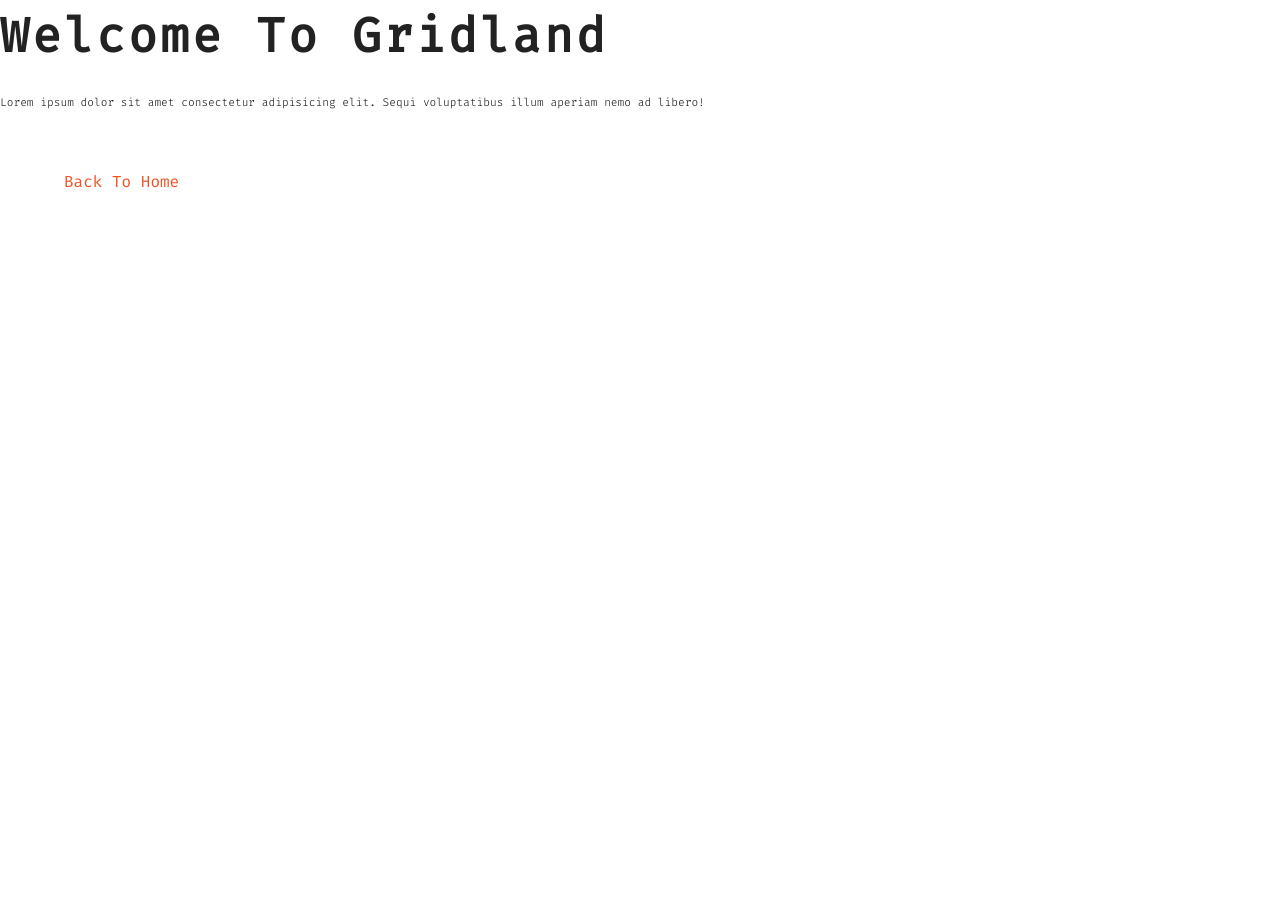
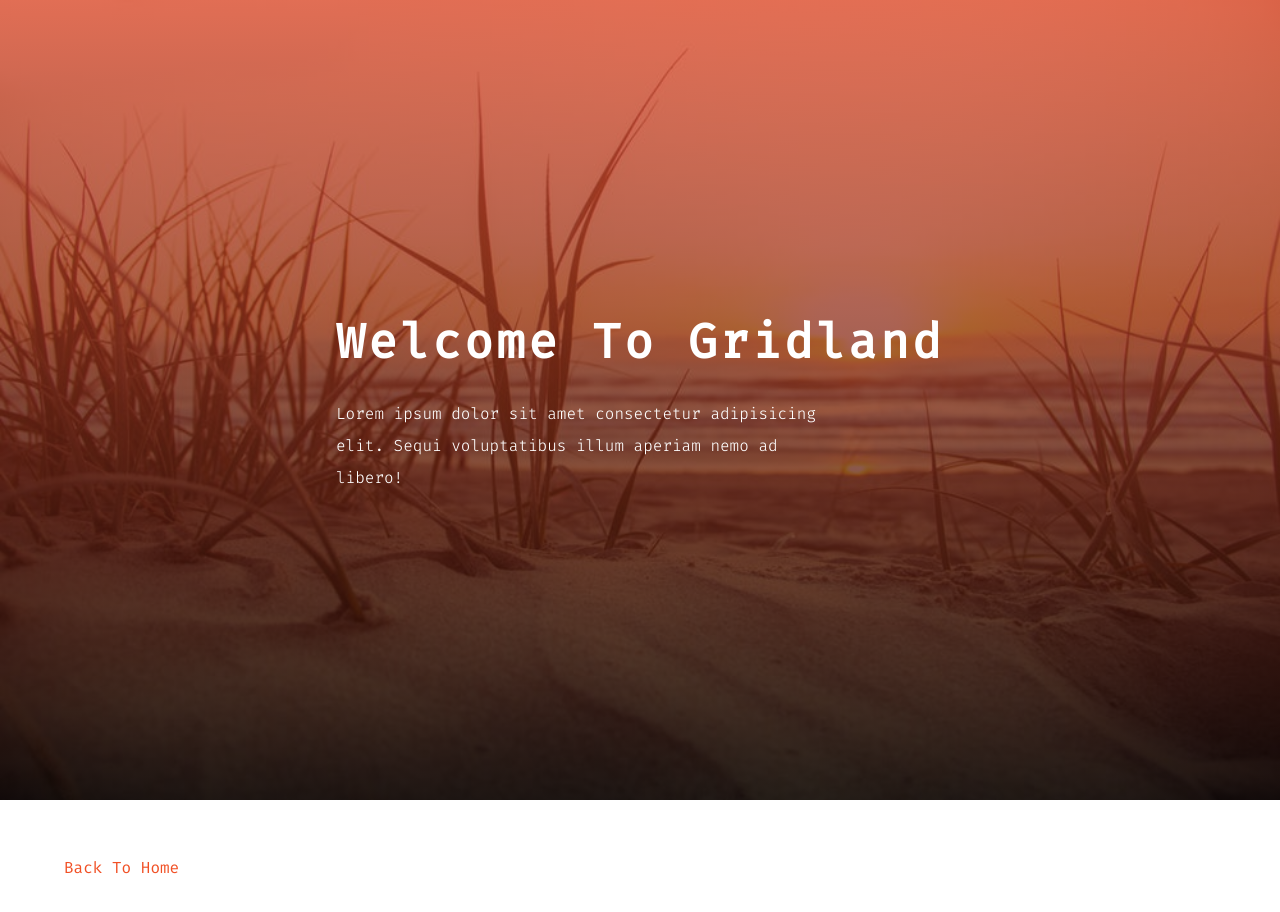
Before and after one commit to Tronadis/Grid-mini-projects, a plain HTML site: page hero.html in a window 1280 px wide. Before the commit the page ends 800 px from the top, so only its background shows below. Drawn offline with Linux system fonts and the light colour scheme.

Commit message:
"Hero" page styling.

```diff
--- a/styles.css
+++ b/styles.css
@@ -97,3 +97,33 @@ Main Navbar:
 		text-align: center;
 	}
 }
+/*
+Main Hero:
+ */
+.hero-header {
+	min-height: 100vh;
+	background: var(--primaryColor);
+	color: var(--mainWhite);
+	display: grid;
+	justify-content: center;
+	align-items: center;
+}
+.hero-banner {
+	/* padding: 0 1rem; */
+}
+.hero-banner p {
+	width: 80%;
+	max-width: 560px;
+	font-size: 1rem;
+}
+@media screen and (max-width: 600px) {
+	.hero-banner {
+		padding: 0 1rem;
+	}
+}
+@media screen and (min-width: 768px) {
+	.hero-header {
+		background: linear-gradient(rgba(241, 80, 47, 0.75), rgba(0, 0, 0, 0.75)),
+			url("./images/image-2.jpeg") center/cover fixed no-repeat;
+	}
+}
```
